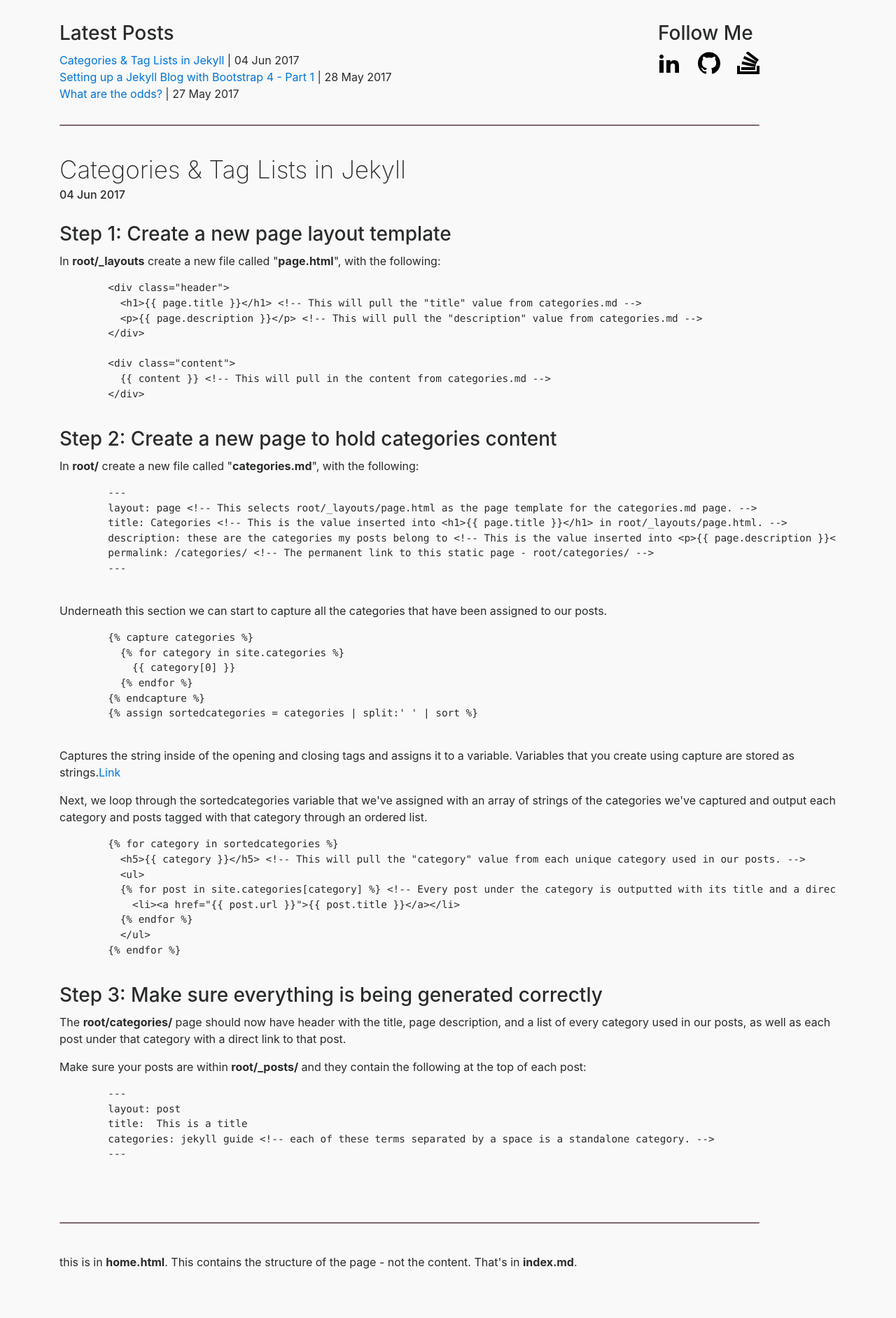
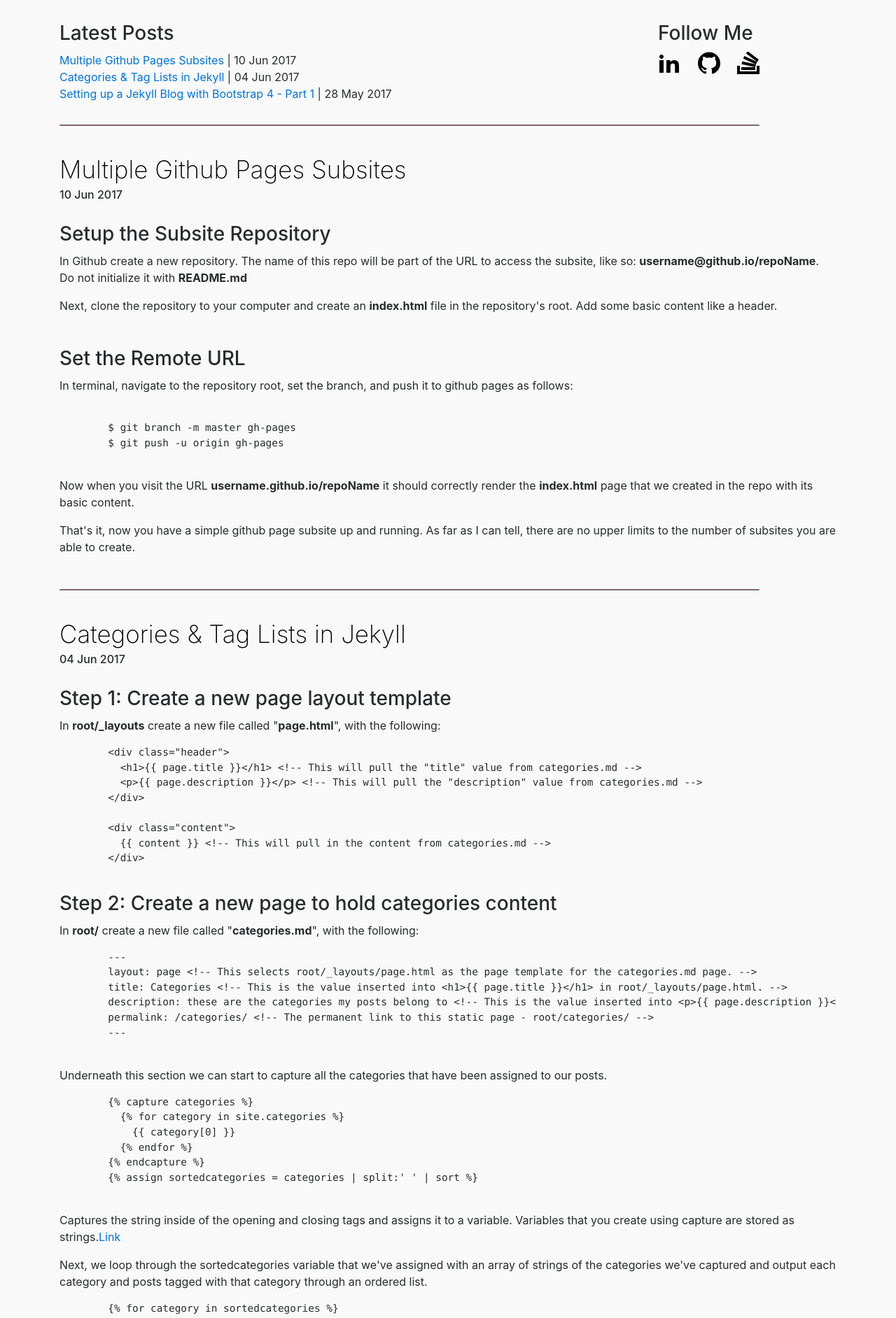
Before and after one commit to lookininward/lookininward.github.io--archive, a Jekyll site: the page built from index.md, in a window 1280 px wide. Shown: the part 461-2345 px from the top of the page at 70% size. Built offline with Jekyll 4.4.1, drawn with Linux system fonts in a browser that asks for light colours; nearby versions of some CDN libraries.

Commit message:
added post and style changes

```diff
--- a/_layouts/home.html
+++ b/_layouts/home.html
@@ -17,16 +17,17 @@
 		<div class="col col-lg-12">
 			{{ content }}
 		</div>
+
 	</div>
 
 	<!-- <hr/> -->
-	<div class="horizontal-divider"></div>
+<!-- 	<div class="horizontal-divider"></div>
 
 	<div class="row">
 		<div class="col col-lg-12">
 		this is in <b>home.html</b>. This contains the structure of the page - not the content. That's in <b>index.md</b>.
 		</div>
-	</div>
+	</div> -->
 </div>
 
 {% include footer.html %}
--- /dev/null
+++ b/_posts/2017-06-10-github-page-subsites.md
@@ -0,0 +1,26 @@
+---
+layout: post
+title:  Multiple Github Pages Subsites
+description: The simplest, straightforward way to setup github pages subsites
+categories: jekyll guide github
+tags: [jekyll, guide, github]
+---
+<section>
+	<h3>Setup the Subsite Repository</h3>
+	<p>In Github create a new repository. The name of this repo will be part of the URL to access the subsite, like so: <b>username@github.io/repoName</b>. Do not initialize it with <b>README.md</b></p>
+	<p>Next, clone the repository to your computer and create an <b>index.html</b> file in the repository's root. Add some basic content like a header.</p>
+</section>
+<section>
+	<h3>Set the Remote URL</h3>
+	<p>In terminal, navigate to the repository root, set the branch, and push it to github pages as follows:</p>
+
+	{% highlight terminal %}
+	{% raw %}
+	$ git branch -m master gh-pages
+	$ git push -u origin gh-pages
+	{% endraw %}{% endhighlight %}
+
+	<p>Now when you visit the URL <b>username.github.io/repoName</b> it should correctly render the <b>index.html</b> page that we created in the repo with its basic content.</p>
+
+	<p>That's it, now you have a simple github page subsite up and running. As far as I can tell, there are no upper limits to the number of subsites you are able to create.</p>
+</section>
--- a/index.md
+++ b/index.md
@@ -42,10 +42,13 @@
 <!-- Most Recent Post -->
 <div class="row">
 	<div class="col col-lg-12">
-		{% for post in site.posts limit:1 %}
-		    <h1 class="display-5">{{ post.title }}</h1>
+		<div class="recent-posts">
+		{% for post in site.posts limit:2 %}
+		    <h1 class="display-5"><a href="{{ post.url }}">{{ post.title }}</a></h1>
 		    <h6>{{ post.date | date_to_string }}</h6><br/>
 		    {{ post.content }}
+		    <div class="horizontal-divider"></div>
 		{% endfor %}
+		</div>
 	</div>
 </div>
--- a/scss/michael.css
+++ b/scss/michael.css
@@ -66,6 +66,19 @@
       padding: 3em 1em 1em 1em !important;
       text-align: center; } }
 
+.content {
+  padding-top: 3em; }
+
+.recent-posts h1 > a {
+  color: #000; }
+
+.btn {
+  cursor: pointer; }
+  .btn a {
+    color: #000; }
+    .btn a:hover {
+      text-decoration: none; }
+
 section {
   margin: 0 0 3em 0; }
 
```
Also changed, not shown: _layouts/post.html (+9 -9 lines), _posts/2017-06-04-categories-and-tags.md (renamed from _posts/2017-06-04-categories-and-tags.mdown, +0 -3 lines), scss/michael.scss (+21 -0 lines), 1 other file.
